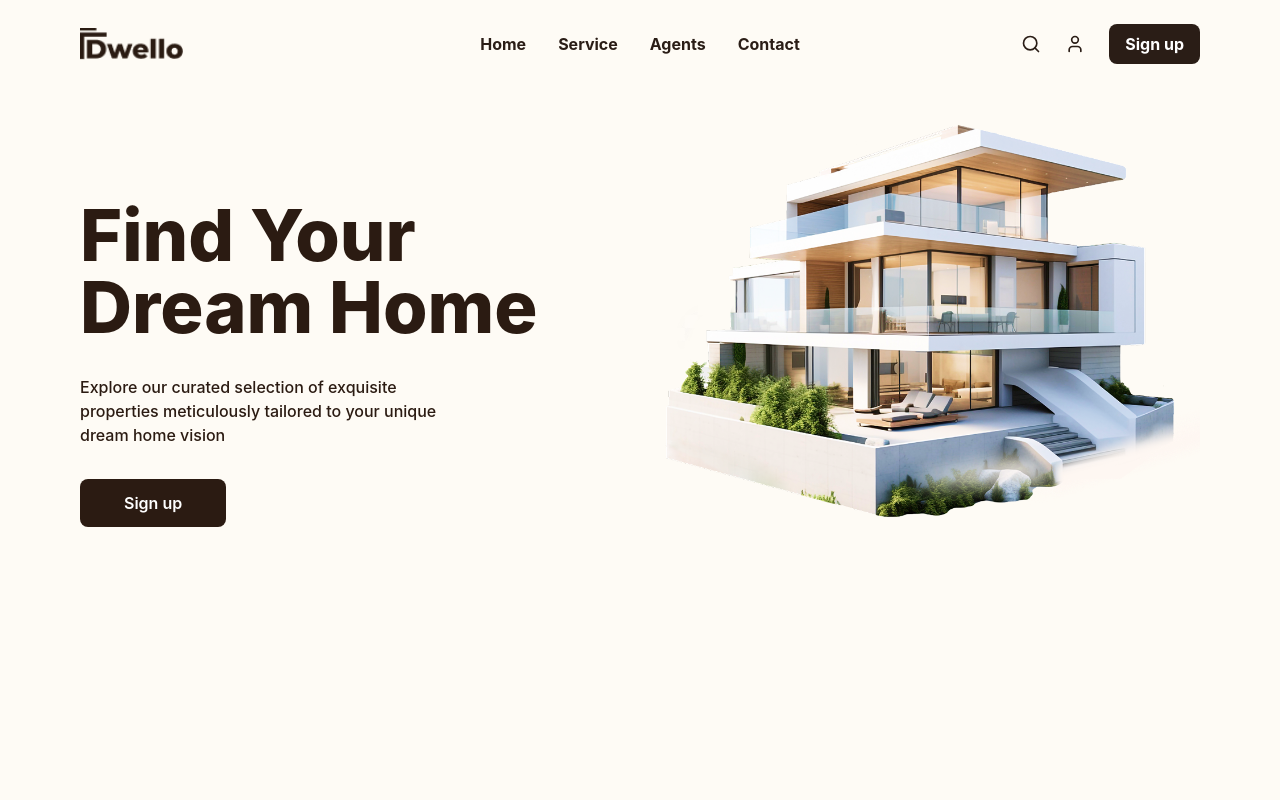
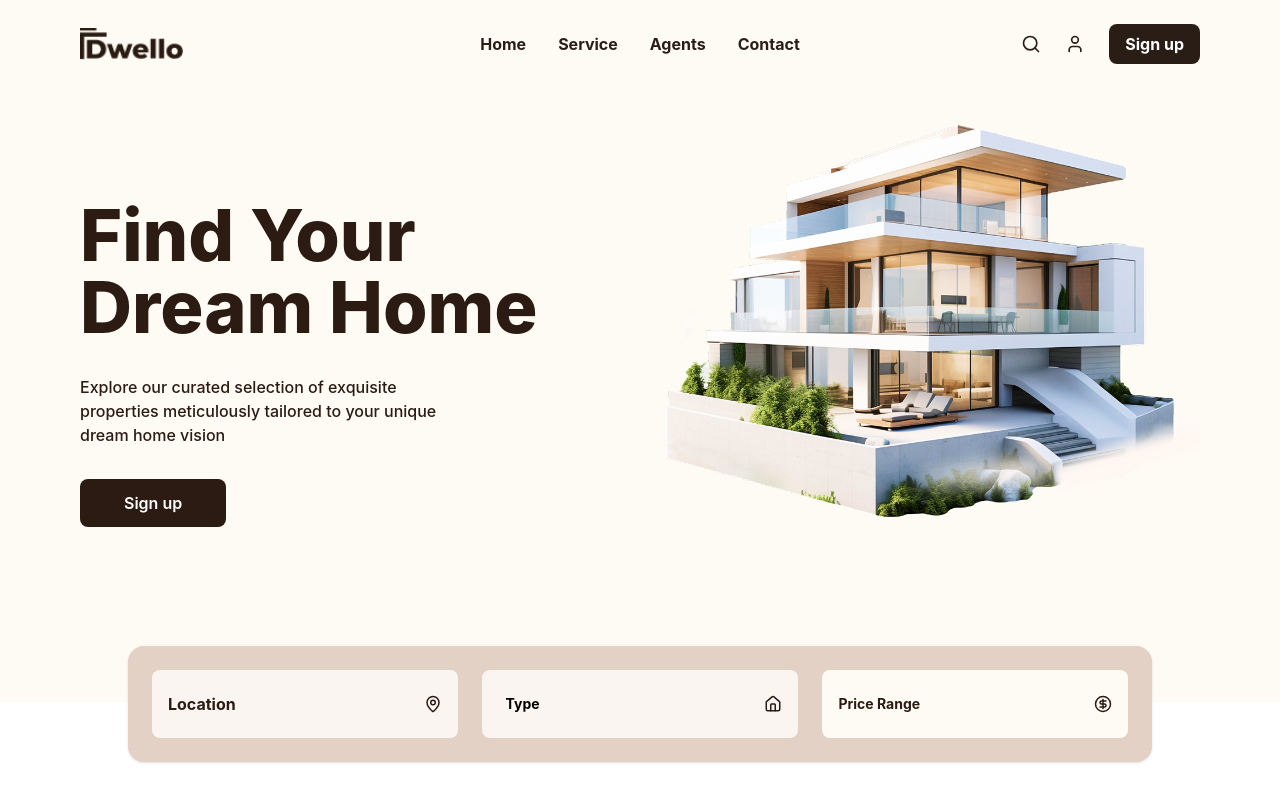
Before and after one commit to AbdulMoez777/DwelloHomes, a React (Vite) app: page / in a window 1280 px wide. Built offline with nearby package versions, Linux system fonts and the light colour scheme.

Commit message:
5: FilterBar Comp

```diff
--- a/src/App.jsx
+++ b/src/App.jsx
@@ -1,12 +1,16 @@
 import React from "react";
 import Navbar from "./components/Navbar";
 import HeroSection from "./components/HeroSection";
+import FilterBar from "./components/FilterBar"
 
 function App() {
   return (
-    <div className="bg-[#FEFBF5] min-h-screen ">
-      <Navbar/>
-      <HeroSection/>
+    <div className="bg-white min-h-screen">
+      <div className="bg-[#FEFBF5] pb-16 ">
+        <Navbar />
+        <HeroSection />
+      </div>
+      <FilterBar/>
     </div>
   );
 }
--- /dev/null
+++ b/src/components/FilterBar.jsx
@@ -0,0 +1,60 @@
+import React from "react";
+import { MapPin, Home, CircleDollarSign } from "lucide-react";
+
+function FilterBar() {
+  return (
+    <div className="max-w-5xl bg-[#E4D1C6] mx-auto rounded-2xl p-6 flex justify-between -mt-14 relative z-10 gap-6  shadow-sm">
+      {/* Location Box  */}
+      <div className="bg-[#FBF5F1] flex items-center justify-between px-4 py-3 rounded-lg w-full relative">
+        <input
+          type="text"
+          placeholder="Location"
+          className="bg-transparent outline-none w-full text-[#2B1B12] placeholder:text-[#2B1B12] font-bold placeholder:font-bold"
+        />
+        <MapPin size={18} className="text-[#2B1B12] shrink-0" />
+      </div>
+
+      {/* Type Select DropDown  */}
+      <div className="bg-[#FBF5F1] flex items-center justify-between p-6 w-full rounded-lg relative">
+        <select
+          defaultValue=""
+          className="outline-none bg-transparent w-full text-sm appearance-none font-bold text-sm cursor-pointer"
+        >
+          <option value="" disabled>
+            Type
+          </option>
+          <option value="apartment">apartment</option>
+          <option value="villa">villa</option>
+          <option value="cottage">cottage</option>
+          <option value="mansion">mansion</option>
+        </select>
+        <Home
+          size={18}
+          className="text-[#2B1B12] shrink-0 absolute right-4 pointer-events-none"
+        />
+      </div>
+
+      {/* Price Box  */}
+      <div className="bg-[#FEFBF5] flex items-center justify-between px-4 py-3 rounded-lg w-full relative">
+        <select
+          defaultValue=""
+          className="bg-transparent outline-none w-full text-[#2B1B12] font-bold text-sm appearance-none cursor-pointer"
+        >
+          <option value="" disabled>
+            Price Range
+          </option>
+          <option value="100-300">$100k - $300k</option>
+          <option value="300-500">$300k - $500k</option>
+          <option value="500-1m">$500k - $1M</option>
+          <option value="1m+">$1M+</option>
+        </select>
+        <CircleDollarSign
+          size={18}
+          className="text-[#2B1B12] shrink-0 absolute right-4 pointer-events-none"
+        />
+      </div>
+    </div>
+  );
+}
+
+export default FilterBar;
```
